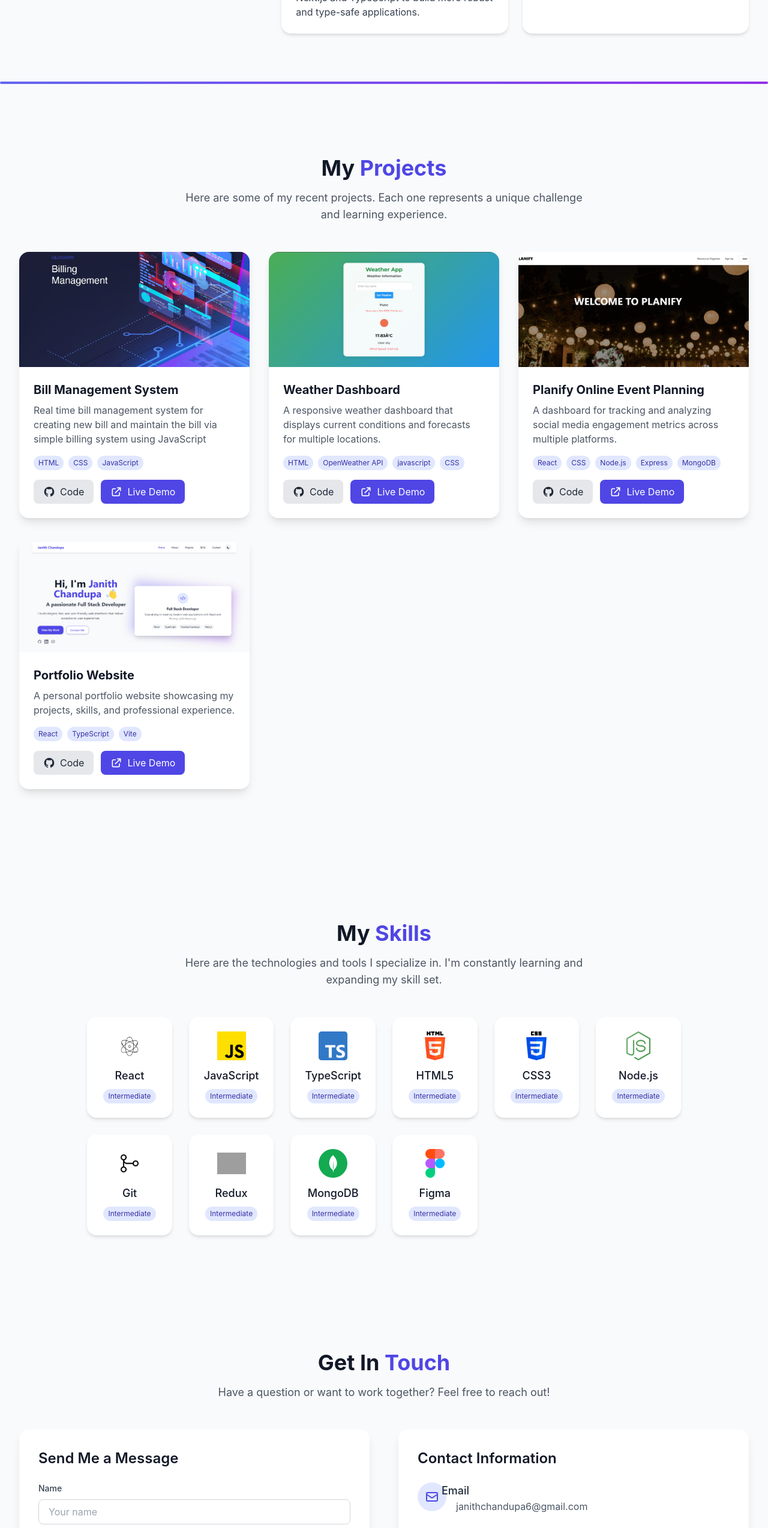
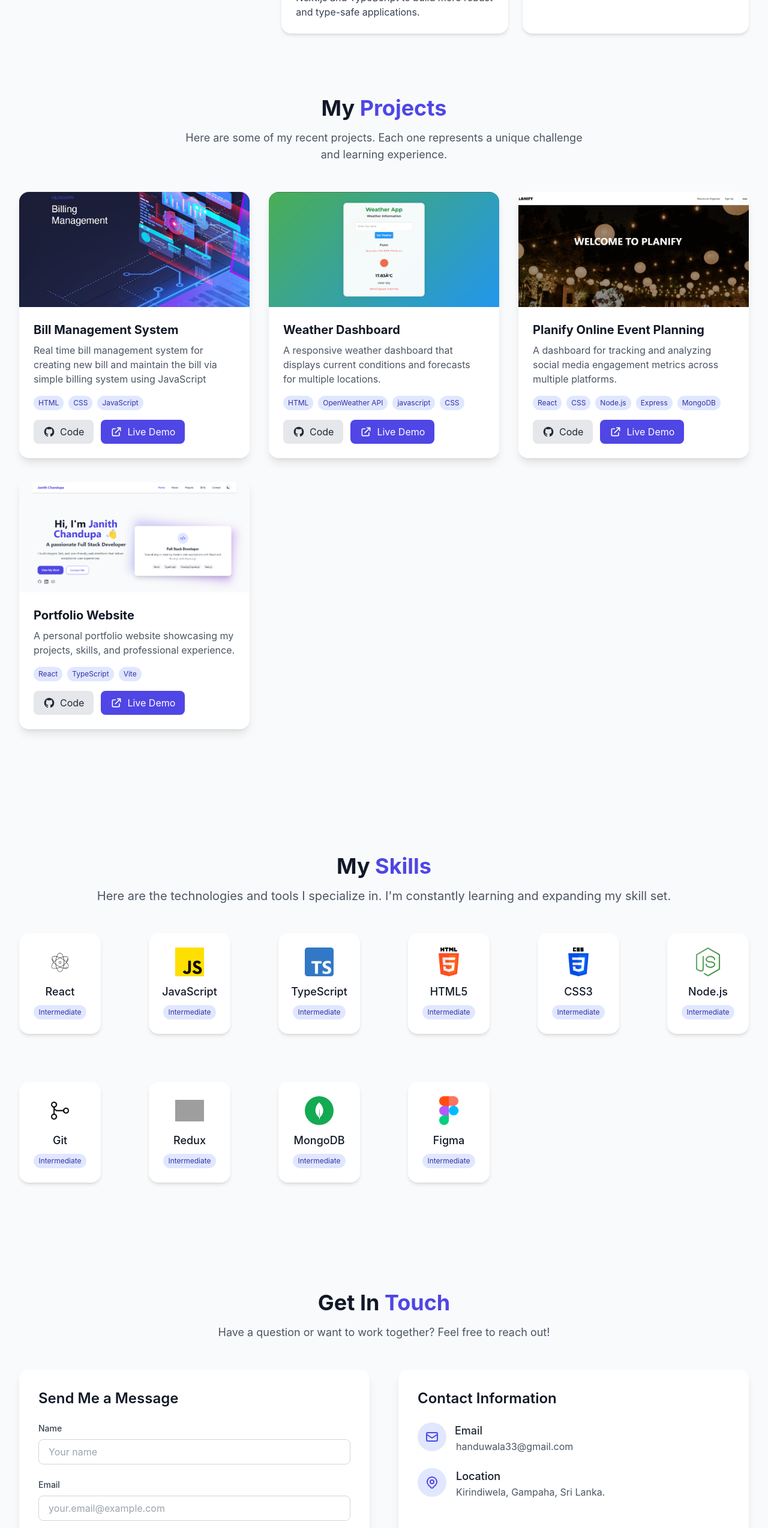
Before and after one commit to Janith33/my-react-portfolio, a React (Vite) app: page /about in a window 1280 px wide. Shown: the part 1640-4188 px from the top of the page at 60% size. Built offline with nearby package versions, Linux system fonts and the light colour scheme; grey boxes are pictures that could not be loaded; the HTML template or start-up script is replaced by a standard one.

Commit message:
modify the about, contact and skill files

```diff
--- a/src/pages/About.tsx
+++ b/src/pages/About.tsx
@@ -1,19 +1,55 @@
 import { motion } from "framer-motion";
+
+{/*const containerVariants = {
+  hidden: { opacity: 0 },
+  visible: {
+    opacity: 1,
+    transition: {
+      staggerChildren: 0.15,
+      delay: 0.2,
+    },
+  },
+  exit:{
+    opacity: 0,
+    transition:{
+      duration: 0.5
+    },
+  },
+};
+
+const itemVariants = {
+  hidden: { opacity: 0, y: 20 },
+  visible: {
+    opacity: 1,
+    y: 0,
+    transition: {
+      duration: 0.5,
+      type: "spring",
+      stiffness: 120,
+      damping: 12,
+    },
+  },
+};*/}
+
 
 const About = () => {
   return (
     <motion.div
       id="about"
-      initial={{ opacity: 0 }}
-      animate={{ opacity: 1 }}
-      exit={{ opacity: 0 }}
+      //variants={containerVariants}
+      initial="hidden"
+      animate="visible"
+      //exit="exit"
       className="min-h-screen snap-start py-10"
     >
       <div className="max-w-10xl mx-auto px-4 sm:px-6 lg:px-8">
         <motion.div
-          initial={{ y: -20 }}
-          animate={{ y: 0 }}
-          transition={{ delay: 0.2 }}
+          //variants={itemVariants}
+          initial="hidden"
+          animate="visible"
+          transition={{
+            delay: 0.2,
+          }}
         >
           <h1 className="text-4xl font-bold text-center text-gray-900 dark:text-white mb-12">
             About{" "}
@@ -190,7 +226,6 @@ const About = () => {
           </motion.div>
         </div>
       </div>
-    <div className="w-240 h-1 bg-gradient-to-r from-indigo-500 to-purple-600 mx-auto my-12 rounded-full" />
     </motion.div>
   );
 };
--- a/src/pages/Contact.tsx
+++ b/src/pages/Contact.tsx
@@ -60,8 +60,9 @@ const Contact = () => {
             initial={{ x: -50, opacity: 0 }}
             animate={{ x: 0, opacity: 1 }}
             transition={{ delay: 0.3 }}
+            //style={{height: "150%"}}
           >
-            <div className="bg-white dark:bg-gray-800 rounded-2xl shadow-lg p-8">
+            <div className="bg-white dark:bg-gray-800 rounded-2xl shadow-lg p-8 h-[100%]">
               <h2 className="text-2xl font-semibold text-gray-900 dark:text-white mb-6">
                 Send Me a Message
               </h2>
@@ -172,15 +173,15 @@ const Contact = () => {
                     </div>
                   </div>
                   <div className="ml-4">
-                    <h3 className="text-lg font-medium text-gray-800 dark:text-white -ml-6">
+                    <h3 className="text-lg font-medium text-gray-800 dark:text-white -ml-0.5">
                       Email
                     </h3>
                     <p className="text-gray-600 dark:text-gray-400">
                       <a
-                        href="mailto:janithchandupa6@gmail.com"
+                        href="mailto:handuwala33@gmail.com"
                         className="hover:text-indigo-400 dark:hover:text-indigo-400"
                       >
-                        janithchandupa6@gmail.com
+                        handuwala33@gmail.com
                       </a>
                     </p>
                   </div>
@@ -216,7 +217,7 @@ const Contact = () => {
                       Location
                     </h3>
                     <p className="text-gray-600 dark:text-gray-400">
-                      Vavuniya, Sri Lanka.
+                      Kirindiwela, Gampaha, Sri Lanka.
                     </p>
                   </div>
                 </div>
--- a/src/pages/Skills.tsx
+++ b/src/pages/Skills.tsx
@@ -22,13 +22,13 @@ const Skills = () => {
             My{" "}
             <span className="text-indigo-600 dark:text-indigo-400">Skills</span>
           </h1>
-          <p className="text-lg text-gray-600 dark:text-gray-400 max-w-2xl mx-auto">
+          <p className="text-xl text-gray-600 dark:text-gray-400  mx-auto">
             Here are the technologies and tools I specialize in. I'm constantly
             learning and expanding my skill set.
           </p>
         </motion.div>
 
-        <div className="grid grid-cols-2 sm:grid-cols-4 md:grid-cols-4 lg:grid-cols-6 gap-7">
+        <div className="grid grid-cols-6 sm:grid-cols-6 md:grid-cols-4 lg:grid-cols-6 gap-20">
           {skills.map((skill, index) => (
             <SkillBadge
               key={skill.id}
```
